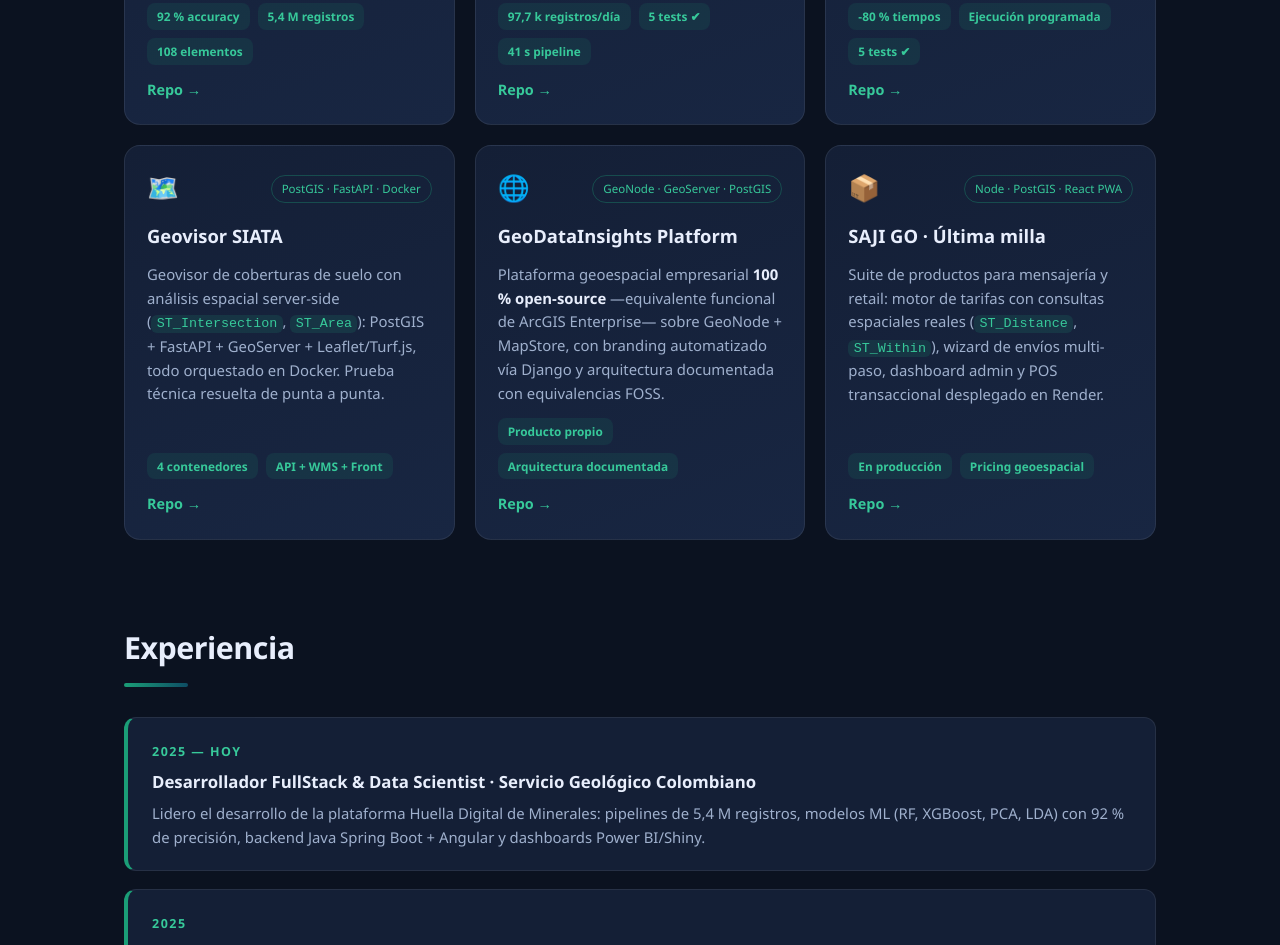
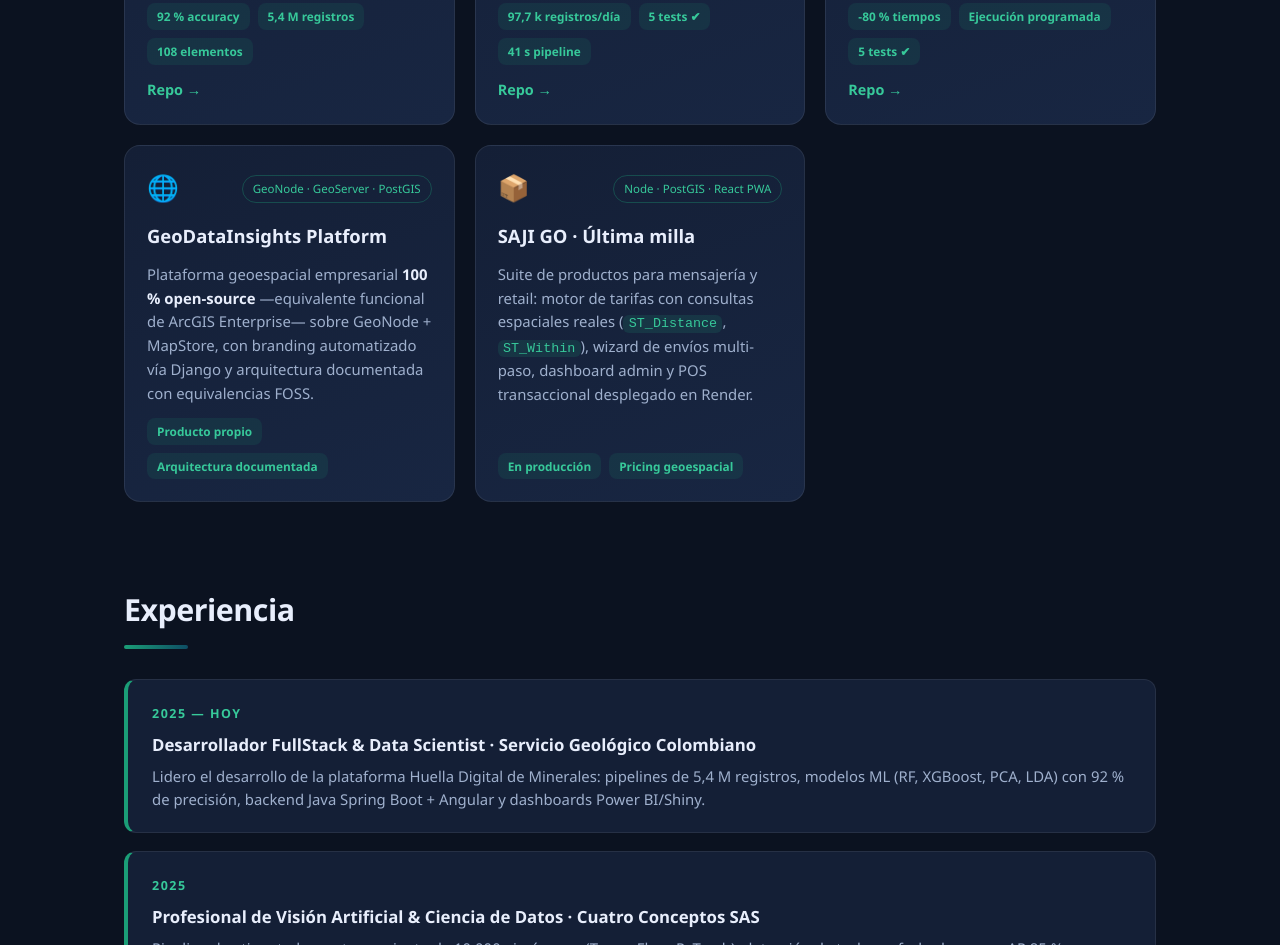
Before and after one commit to Jonny-Monroy/portfolio, a plain HTML site: page index.html in a window 1280 px wide. Shown: the part 1782-2727 px from the top of the page. Drawn offline with Linux system fonts and the light colour scheme.

Commit message:
Quitar tarjeta SIATA (repo privado) y enlaces a repos no publicados

```diff
--- a/index.html
+++ b/index.html
@@ -82,19 +82,10 @@
         </article>
 
         <article class="card">
-          <div class="card-head"><span class="icon">🗺️</span><span class="tag">PostGIS · FastAPI · Docker</span></div>
-          <h3>Geovisor SIATA</h3>
-          <p>Geovisor de coberturas de suelo con análisis espacial server-side (<code>ST_Intersection</code>, <code>ST_Area</code>): PostGIS + FastAPI + GeoServer + Leaflet/Turf.js, todo orquestado en Docker. Prueba técnica resuelta de punta a punta.</p>
-          <div class="metrics"><span>4 contenedores</span><span>API + WMS + Front</span></div>
-          <div class="links"><a href="https://github.com/Jonny-Monroy/prueba-tecnica-siata" target="_blank">Repo →</a></div>
-        </article>
-
-        <article class="card">
           <div class="card-head"><span class="icon">🌐</span><span class="tag">GeoNode · GeoServer · PostGIS</span></div>
           <h3>GeoDataInsights Platform</h3>
           <p>Plataforma geoespacial empresarial <strong>100 % open-source</strong> —equivalente funcional de ArcGIS Enterprise— sobre GeoNode + MapStore, con branding automatizado vía Django y arquitectura documentada con equivalencias FOSS.</p>
           <div class="metrics"><span>Producto propio</span><span>Arquitectura documentada</span></div>
-          <div class="links"><a href="https://github.com/Jonny-Monroy/geodata-platform" target="_blank">Repo →</a></div>
         </article>
 
         <article class="card">
@@ -102,7 +93,6 @@
           <h3>SAJI GO · Última milla</h3>
           <p>Suite de productos para mensajería y retail: motor de tarifas con consultas espaciales reales (<code>ST_Distance</code>, <code>ST_Within</code>), wizard de envíos multi-paso, dashboard admin y POS transaccional desplegado en Render.</p>
           <div class="metrics"><span>En producción</span><span>Pricing geoespacial</span></div>
-          <div class="links"><a href="https://github.com/Jonny-Monroy/saji-go" target="_blank">Repo →</a></div>
         </article>
 
       </div>
```
